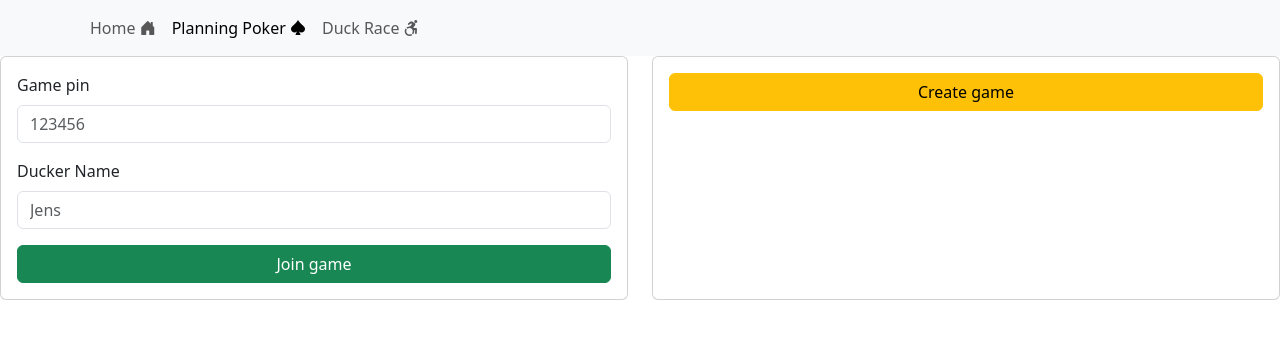
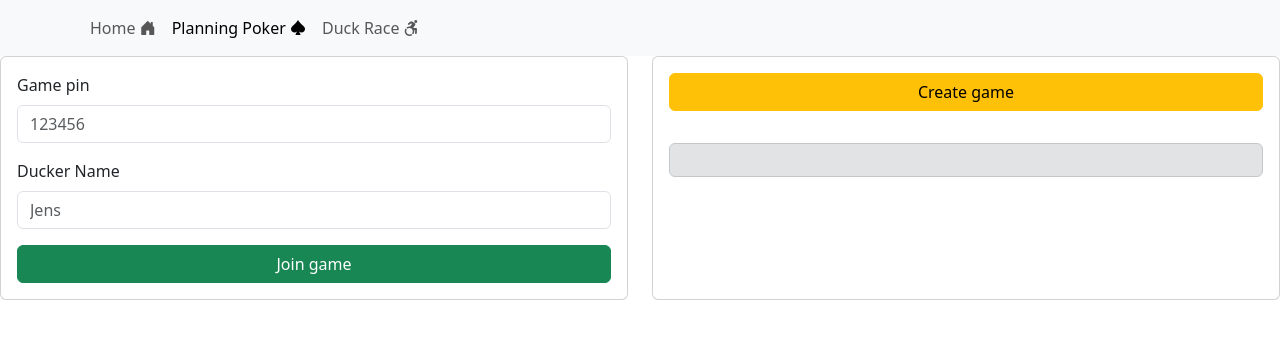
Before and after one commit to Seba9216/h5final, an Angular app in the folder WebApp/h5-webapp-pwa/: page /poker in a window 1280 px wide. Shown: the top 338 px of the page. Built offline with nearby package versions, Linux system fonts and the light colour scheme.

Commit message:
New game code is shown on game creation

```diff
--- a/WebApp/h5-webapp-pwa/src/app/shared-components/connection-area/connection-area.html
+++ b/WebApp/h5-webapp-pwa/src/app/shared-components/connection-area/connection-area.html
@@ -29,13 +29,15 @@
     </div>
   </div>
 
-  <!-- Create Game Card -->
-  <div class="col-sm-6 mb-3">
-    <div class="card h-100">
-      <div class="card-body">
-        <button class="btn btn-warning w-100" (click)="CreateGame()">
-          Create game
-        </button>
+<div class="col-sm-6 mb-3">
+  <div class="card h-100">
+    <div class="card-body">
+      <button class="btn btn-warning w-100 mb-3" (click)="CreateGame()">
+        Create game
+      </button>
+
+      <div class="alert alert-secondary mt-3">
+        {{ newGamePin }}
       </div>
     </div>
   </div>
--- a/WebApp/h5-webapp-pwa/src/app/shared-components/connection-area/connection-area.ts
+++ b/WebApp/h5-webapp-pwa/src/app/shared-components/connection-area/connection-area.ts
@@ -1,4 +1,4 @@
-import { Component } from '@angular/core';
+import { Component, ChangeDetectorRef } from '@angular/core';
 
 @Component({
   selector: 'app-connection-area',
@@ -10,11 +10,15 @@ export class ConnectionArea {
   private SERVER_URL = "ws://localhost:5057/ws";
   gamePin = '';
   duckerName = '';
+  newGamePin = '';
 
+    constructor(
+    private cdr: ChangeDetectorRef
+  ) {}
 
- public CreateGame(){
+  public CreateGame() {
     const ws = new WebSocket(this.SERVER_URL);
-  let lobbyCode = null;
+    let lobbyCode: string = "";
     ws.addEventListener("open", () => {
       ws.send(JSON.stringify({
         type: "create_lobby"
@@ -23,16 +27,19 @@ ws.addEventListener("open", () => {
     ws.addEventListener("message", (data) => {
       console.log(data.data);
       const message = JSON.parse(data.data.toString());
-    if (message.type === "lobby_created") {
-        lobbyCode = message.lobby_code;
+      if (message.Type === "lobby_created") {
+        lobbyCode = message.LobbyCode;
 
         console.log("Lobby created:", lobbyCode);
+        this.newGamePin = lobbyCode;
+        this.cdr.detectChanges();
       }
     });
 
   }
 
- public JoinGame(){  const ws = new WebSocket(this.SERVER_URL);
+  public JoinGame() {
+    const ws = new WebSocket(this.SERVER_URL);
     const lobbyCode: number = +this.gamePin;
     ws.addEventListener("open", () => {
 
@@ -48,7 +55,5 @@ ws.addEventListener("message", (data) => {
       console.log("Received:", message);
 
     });
-
   }
-
 }
```
Lines whose indentation alone changed are shown as unchanged.
